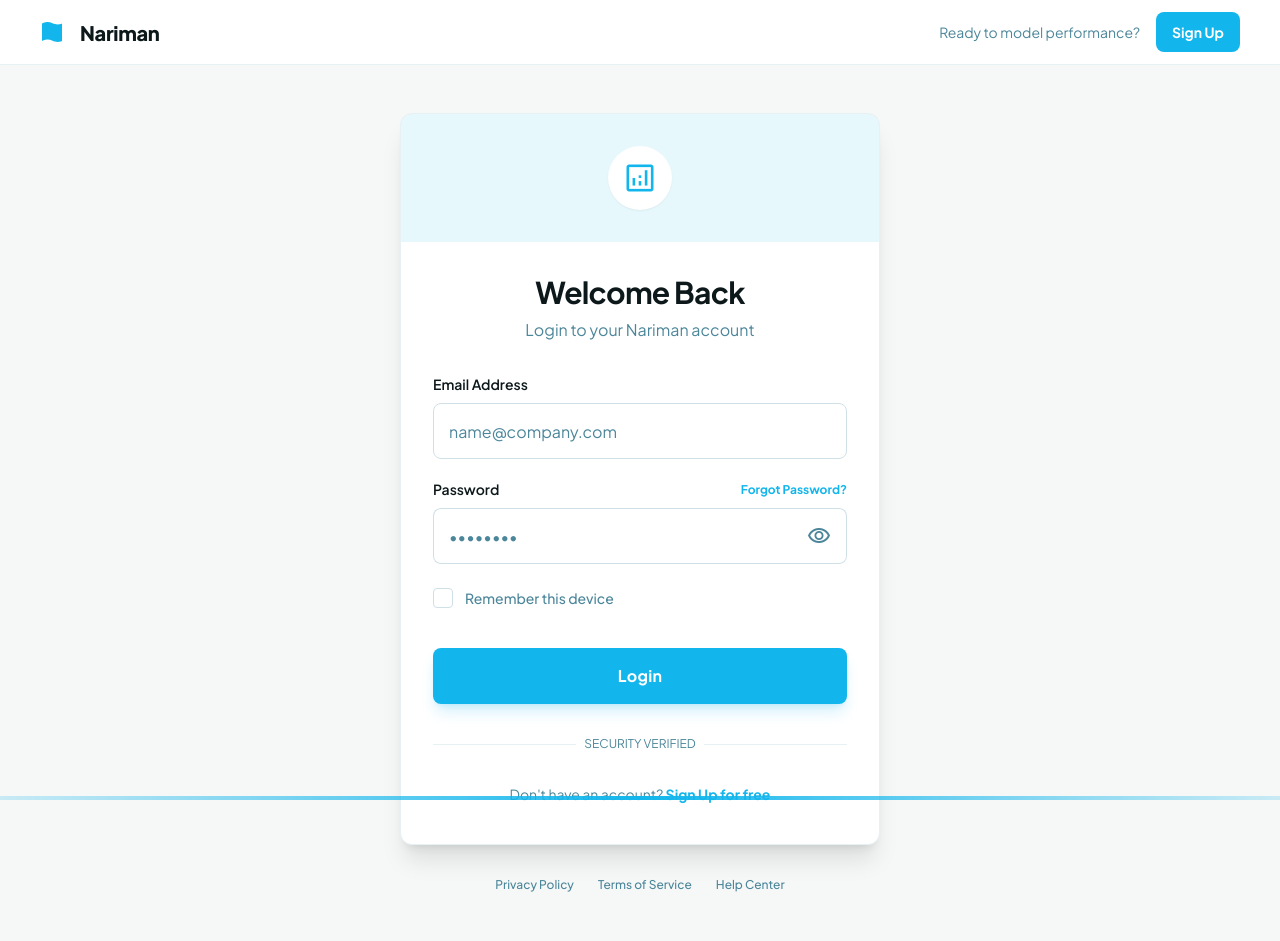
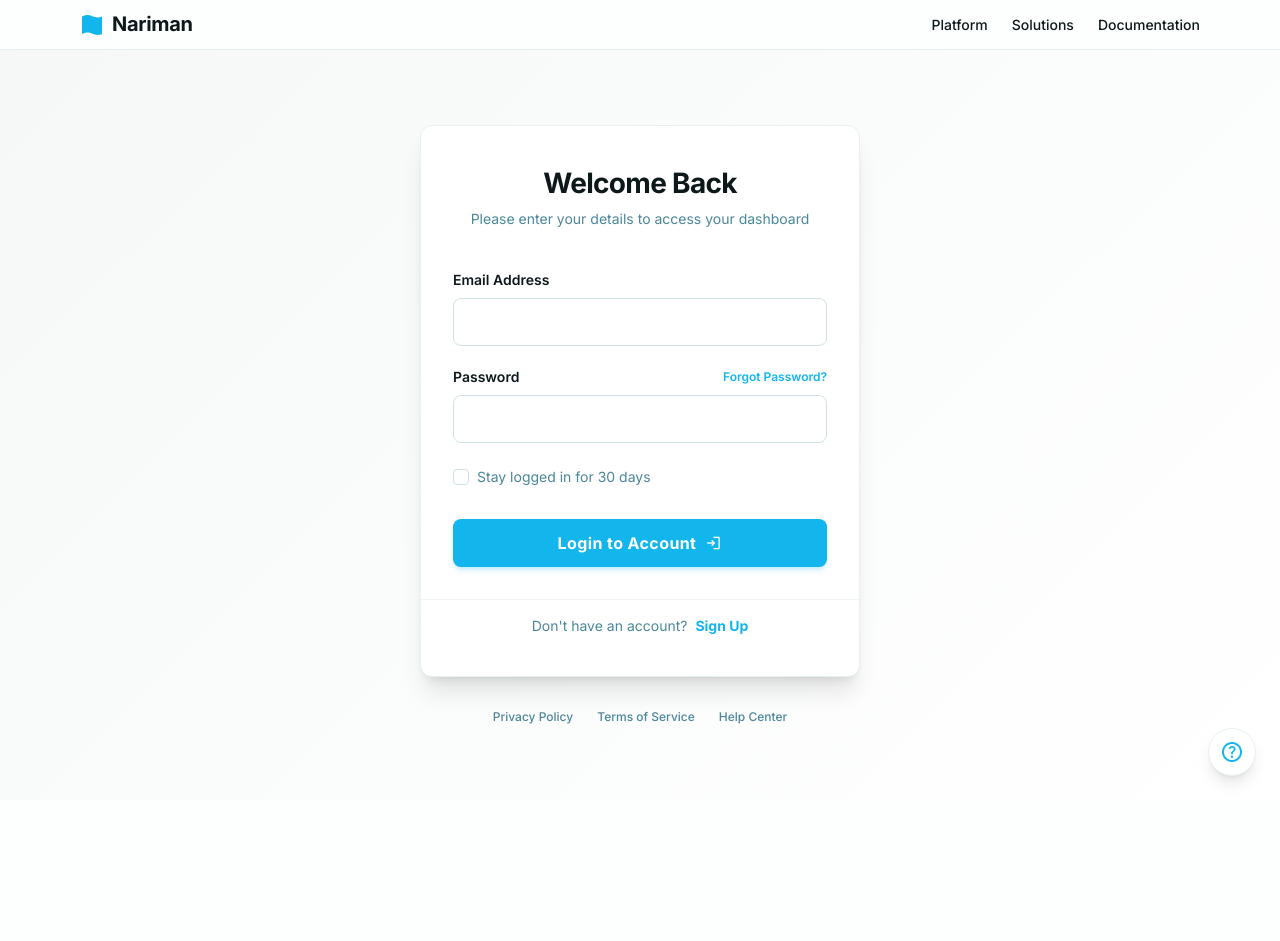
Before and after one commit to NarimanOusman/Students_performance_model, a Django app: template visual/templates/visual/login.html in a window 1280 px wide. After the commit the page ends 781 px from the top, so only its background shows below. Run offline with Django 3.2, Linux system fonts and the light colour scheme; the template is opened without the code that fills it, so the values that code supplies are empty; some libraries are stand-ins or nearby versions.

Commit message:
finialized login and signup authontication

```diff
--- a/visual/templates/visual/index.html
+++ b/visual/templates/visual/index.html
@@ -438,9 +438,9 @@
       // Account Dropdown Content
       if (accountDropdown) {
         accountDropdown.innerHTML = `
-          <a href="#" class="block px-4 py-2 text-sm text-slate-700 dark:text-slate-200 hover:bg-slate-100 dark:hover:bg-slate-700">Sign In</a>
-          <a href="#" class="block px-4 py-2 text-sm text-slate-700 dark:text-slate-200 hover:bg-slate-100 dark:hover:bg-slate-700">Sign Up</a>
-          <a href="#" class="block px-4 py-2 text-sm text-slate-700 dark:text-slate-200 hover:bg-slate-100 dark:hover:bg-slate-700">Logout</a>
+          <a href="/login/" class="block px-4 py-2 text-sm text-slate-700 dark:text-slate-200 hover:bg-slate-100 dark:hover:bg-slate-700">Sign In</a>
+          <a href="/signup/" class="block px-4 py-2 text-sm text-slate-700 dark:text-slate-200 hover:bg-slate-100 dark:hover:bg-slate-700">Sign Up</a>
+          <a href="/logout/" class="block px-4 py-2 text-sm text-slate-700 dark:text-slate-200 hover:bg-slate-100 dark:hover:bg-slate-700">Logout</a>
         `;
       }
 
--- a/visual/templates/visual/login.html
+++ b/visual/templates/visual/login.html
@@ -3,10 +3,10 @@
 <html class="light" lang="en"><head>
 <meta charset="utf-8"/>
 <meta content="width=device-width, initial-scale=1.0" name="viewport"/>
-<title>Nariman Professional Login</title>
+<title>Nariman - Login</title>
 <script src="https://cdn.tailwindcss.com?plugins=forms,container-queries"></script>
-<link href="https://fonts.googleapis.com/css2?family=Plus+Jakarta+Sans:wght@400;500;600;700;800&amp;display=swap" rel="stylesheet"/>
-<link href="https://fonts.googleapis.com/css2?family=Material+Symbols+Outlined:wght@100..700,0..1&amp;display=swap" rel="stylesheet"/>
+<link href="https://fonts.googleapis.com/css2?family=Inter:wght@400;500;600;700&amp;display=swap" rel="stylesheet"/>
+<link href="https://fonts.googleapis.com/css2?family=Material+Symbols+Outlined:wght,FILL@100..700,0..1&amp;display=swap" rel="stylesheet"/>
 <link href="https://fonts.googleapis.com/css2?family=Material+Symbols+Outlined:wght,FILL@100..700,0..1&amp;display=swap" rel="stylesheet"/>
 <script id="tailwind-config">
         tailwind.config = {
@@ -19,115 +19,109 @@
                         "background-dark": "#101d22",
                     },
                     fontFamily: {
-                "display": ["Plus Jakarta Sans", "sans-serif"]
+                        "display": ["Inter", "sans-serif"]
                     },
-              borderRadius: {"DEFAULT": "0.25rem", "lg": "0.5rem", "xl": "0.75rem", "full": "9999px"},
+                    borderRadius: {
+                        "DEFAULT": "0.25rem",
+                        "lg": "0.5rem",
+                        "xl": "0.75rem",
+                        "full": "9999px"
+                    },
                 },
             },
         }
     </script>
 <style>
         body {
-            font-family: "Plus Jakarta Sans", sans-serif;
+            font-family: 'Inter', sans-serif;
+        }
+        .auth-gradient {
+            background: linear-gradient(135deg, #f6f8f8 0%, #ffffff 100%);
+        }
+        .dark .auth-gradient {
+            background: linear-gradient(135deg, #101d22 0%, #162a32 100%);
         }
     </style>
 </head>
-<body class="bg-background-light dark:bg-background-dark min-h-screen flex flex-col font-display">
-<!-- Top Navigation -->
-<header class="flex items-center justify-between whitespace-nowrap border-b border-solid border-[#e7f0f3] dark:border-[#2a3e46] px-6 md:px-10 py-3 bg-white dark:bg-background-dark">
-<div class="flex items-center gap-4 text-[#0d181b] dark:text-white">
+<body class="bg-background-light dark:bg-background-dark font-display text-[#0d181b] dark:text-white min-h-screen flex flex-col">
+<!-- Top Navigation Bar -->
+<header class="w-full border-b border-solid border-[#e7f0f3] dark:border-[#2d3d44] bg-white/80 dark:bg-[#101d22]/80 backdrop-blur-sm sticky top-0 z-50">
+<div class="max-w-[1200px] mx-auto px-4 sm:px-10 py-3 flex items-center justify-between">
+<div class="flex items-center gap-2">
 <div class="size-6 text-primary">
 <svg fill="currentColor" viewbox="0 0 48 48" xmlns="http://www.w3.org/2000/svg">
 <path d="M4 42.4379C4 42.4379 14.0962 36.0744 24 41.1692C35.0664 46.8624 44 42.2078 44 42.2078L44 7.01134C44 7.01134 35.068 11.6577 24.0031 5.96913C14.0971 0.876274 4 7.27094 4 7.27094L4 42.4379Z"></path>
 </svg>
 </div>
-<h2 class="text-[#0d181b] dark:text-white text-xl font-extrabold leading-tight tracking-[-0.015em]">Nariman</h2>
+<h2 class="text-[#0d181b] dark:text-white text-xl font-bold leading-tight tracking-[-0.015em]">Nariman</h2>
 </div>
-<div class="flex items-center gap-4">
-<span class="hidden md:inline text-sm text-[#4c869a] dark:text-gray-400">Ready to model performance?</span>
-<button class="flex min-w-[84px] cursor-pointer items-center justify-center rounded-lg h-10 px-4 bg-primary text-white text-sm font-bold leading-normal transition-opacity hover:opacity-90">
-                Sign Up
-            </button>
+<div class="hidden sm:flex items-center gap-6">
+<a class="text-sm font-medium hover:text-primary transition-colors" href="#">Platform</a>
+<a class="text-sm font-medium hover:text-primary transition-colors" href="#">Solutions</a>
+<a class="text-sm font-medium hover:text-primary transition-colors" href="#">Documentation</a>
+</div>
 </div>
 </header>
 <!-- Main Content Area -->
-<main class="flex-1 flex items-center justify-center p-6 md:p-12">
-<div class="w-full max-w-[480px]">
-<!-- Login Card -->
-<div class="bg-white dark:bg-[#1a2b32] rounded-xl shadow-xl border border-[#e7f0f3] dark:border-[#2a3e46] overflow-hidden">
-<!-- Visual Header in Card -->
-<div class="h-32 bg-primary/10 dark:bg-primary/5 flex items-center justify-center">
-<div class="size-16 rounded-full bg-white dark:bg-[#101d22] flex items-center justify-center shadow-sm">
-<span class="material-symbols-outlined text-primary text-4xl">analytics</span>
+<main class="flex-1 flex items-center justify-center p-6 auth-gradient">
+<div class="w-full max-w-[440px] animate-in fade-in zoom-in duration-300">
+<!-- Auth Card -->
+<div class="bg-white dark:bg-[#1a2b32] shadow-xl dark:shadow-2xl rounded-xl overflow-hidden border border-[#e7f0f3] dark:border-[#2d3d44]">
+<div class="px-8 pt-10 pb-4 text-center">
+<h1 class="text-[#0d181b] dark:text-white tracking-tight text-[28px] font-bold leading-tight mb-2">Welcome Back</h1>
+<p class="text-[#4c869a] dark:text-[#94aeb8] text-sm">Please enter your details to access your dashboard</p>
 </div>
-</div>
-<div class="px-8 pt-8 pb-10">
-<!-- Headline -->
-<div class="text-center mb-8">
-<h1 class="text-[#0d181b] dark:text-white text-3xl font-bold tracking-tight">Welcome Back</h1>
-<p class="text-[#4c869a] dark:text-gray-400 mt-2">Login to your Nariman account</p>
-</div>
-<form class="space-y-5">
+<form class="px-8 py-6 space-y-5" onsubmit="return false;">
 <!-- Email Field -->
 <div class="flex flex-col gap-2">
-<label class="text-[#0d181b] dark:text-white text-sm font-semibold leading-normal" for="email">
-                                Email Address
-                            </label>
+<label class="text-[#0d181b] dark:text-white text-sm font-semibold leading-normal">Email Address</label>
 <div class="relative">
-<input class="form-input flex w-full rounded-lg text-[#0d181b] dark:text-white focus:outline-0 focus:ring-2 focus:ring-primary/20 border border-[#cfe1e7] dark:border-[#3a525b] bg-white dark:bg-[#101d22] focus:border-primary h-14 placeholder:text-[#4c869a] p-[15px] text-base font-normal leading-normal transition-all" id="email" placeholder="name@company.com" type="email" value=""/>
+<input class="form-input flex w-full rounded-lg text-[#0d181b] dark:text-white focus:outline-0 focus:ring-2 focus:ring-primary/20 border border-[#cfe1e7] dark:border-[#2d3d44] bg-white dark:bg-[#101d22] focus:border-primary h-12 p-[15px] text-base font-normal transition-all" type="email" value=""/>
 </div>
 </div>
 <!-- Password Field -->
 <div class="flex flex-col gap-2">
 <div class="flex justify-between items-center">
-<label class="text-[#0d181b] dark:text-white text-sm font-semibold leading-normal" for="password">
-                                    Password
-                                </label>
-<a class="text-xs font-bold text-primary hover:underline" href="#">Forgot Password?</a>
+<label class="text-[#0d181b] dark:text-white text-sm font-semibold leading-normal">Password</label>
+<a class="text-primary text-xs font-semibold hover:underline" href="#">Forgot Password?</a>
 </div>
-<div class="flex w-full items-stretch rounded-lg group">
-<input class="form-input flex w-full min-w-0 flex-1 rounded-lg text-[#0d181b] dark:text-white focus:outline-0 focus:ring-2 focus:ring-primary/20 border border-[#cfe1e7] dark:border-[#3a525b] bg-white dark:bg-[#101d22] focus:border-primary h-14 placeholder:text-[#4c869a] p-[15px] rounded-r-none border-r-0 text-base font-normal leading-normal transition-all" id="password" placeholder="••••••••" type="password" value=""/>
-<div class="text-[#4c869a] dark:text-gray-400 flex border border-[#cfe1e7] dark:border-[#3a525b] bg-white dark:bg-[#101d22] items-center justify-center pr-[15px] rounded-r-lg border-l-0 cursor-pointer hover:text-primary transition-colors">
-<span class="material-symbols-outlined">visibility</span>
-</div>
+<div class="relative">
+<input class="form-input flex w-full rounded-lg text-[#0d181b] dark:text-white focus:outline-0 focus:ring-2 focus:ring-primary/20 border border-[#cfe1e7] dark:border-[#2d3d44] bg-white dark:bg-[#101d22] focus:border-primary h-12 p-[15px] text-base font-normal transition-all" type="password" value=""/>
 </div>
 </div>
 <!-- Remember Me -->
-<div class="flex items-center gap-3 py-1">
-<input class="size-5 rounded border-[#cfe1e7] dark:border-[#3a525b] text-primary focus:ring-primary cursor-pointer" id="remember" type="checkbox"/>
-<label class="text-sm font-medium text-[#4c869a] dark:text-gray-400 cursor-pointer" for="remember">Remember this device</label>
+<div class="flex items-center gap-2 py-1">
+<input class="rounded border-[#cfe1e7] dark:border-[#2d3d44] text-primary focus:ring-primary" id="remember" type="checkbox"/>
+<label class="text-sm text-[#4c869a] dark:text-[#94aeb8] cursor-pointer" for="remember">Stay logged in for 30 days</label>
 </div>
 <!-- Login Button -->
-<div class="pt-4">
-<button class="w-full flex cursor-pointer items-center justify-center overflow-hidden rounded-lg h-14 px-4 bg-primary text-white text-base font-bold leading-normal tracking-[0.015em] hover:bg-opacity-90 active:scale-[0.98] transition-all shadow-lg shadow-primary/20">
-<span>Login</span>
+<div class="pt-2">
+<button class="w-full bg-primary hover:bg-[#0fa0d1] active:scale-[0.98] text-white h-12 rounded-lg font-bold text-base tracking-wide transition-all shadow-md shadow-primary/20 flex items-center justify-center gap-2">
+<span>Login to Account</span>
+<span class="material-symbols-outlined text-[18px]">login</span>
 </button>
 </div>
 </form>
-<!-- Divider -->
-<div class="relative my-8">
-<div class="absolute inset-0 flex items-center">
-<span class="w-full border-t border-[#e7f0f3] dark:border-[#2a3e46]"></span>
-</div>
-<div class="relative flex justify-center text-xs uppercase">
-<span class="bg-white dark:bg-[#1a2b32] px-2 text-[#4c869a] dark:text-gray-500">Security Verified</span>
-</div>
-</div>
-<!-- Footer -->
-<p class="text-center text-sm text-[#4c869a] dark:text-gray-400">
+<!-- Sign Up Footer -->
+<div class="px-8 pb-10 pt-4 text-center border-t border-[#f0f4f5] dark:border-[#2d3d44] mt-2">
+<p class="text-[#4c869a] dark:text-[#94aeb8] text-sm">
                         Don't have an account?
-                        <a class="text-primary font-bold hover:underline" href="#">Sign Up for free</a>
+                        <a class="text-primary font-bold hover:underline ml-1" href="#">Sign Up</a>
 </p>
 </div>
 </div>
-<!-- Additional Info / Legal -->
-<div class="mt-8 flex justify-center gap-6 text-xs text-[#4c869a] dark:text-gray-500 font-medium">
-<a class="hover:text-primary transition-colors" href="#">Privacy Policy</a>
-<a class="hover:text-primary transition-colors" href="#">Terms of Service</a>
-<a class="hover:text-primary transition-colors" href="#">Help Center</a>
+<!-- Footer Small Print -->
+<div class="mt-8 flex justify-center gap-6 text-[#4c869a] dark:text-[#94aeb8] text-xs font-medium">
+<a class="hover:text-primary" href="#">Privacy Policy</a>
+<a class="hover:text-primary" href="#">Terms of Service</a>
+<a class="hover:text-primary" href="#">Help Center</a>
 </div>
 </div>
 </main>
-<!-- Footer Graphic / Background Texture (Implicit) -->
-<div class="fixed bottom-0 left-0 w-full h-1 bg-gradient-to-r from-primary/20 via-primary to-primary/20"></div>
+<!-- Support Bubble -->
+<div class="fixed bottom-6 right-6">
+<button class="size-12 rounded-full bg-white dark:bg-[#1a2b32] shadow-lg flex items-center justify-center border border-[#e7f0f3] dark:border-[#2d3d44] text-primary hover:scale-110 transition-transform">
+<span class="material-symbols-outlined">help_outline</span>
+</button>
+</div>
 </body></html>
```
Lines whose indentation alone changed are shown as unchanged.
